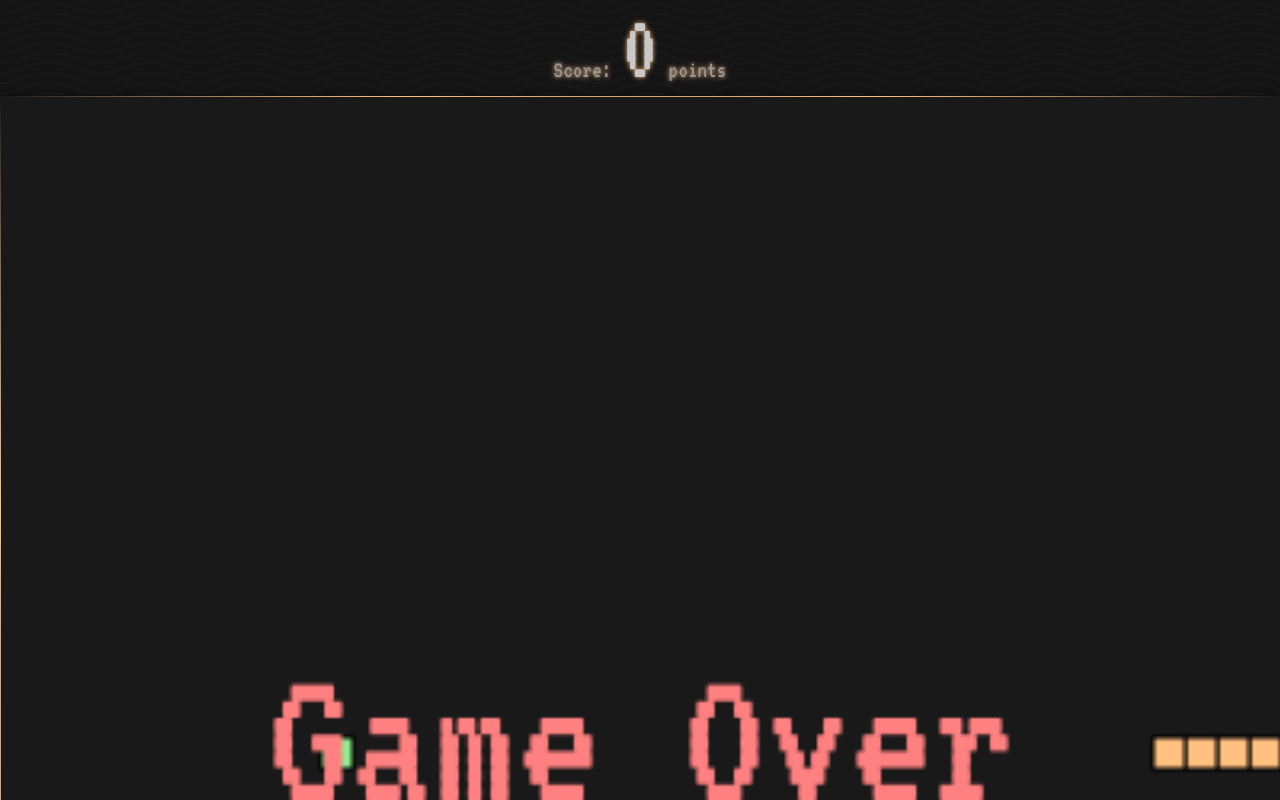
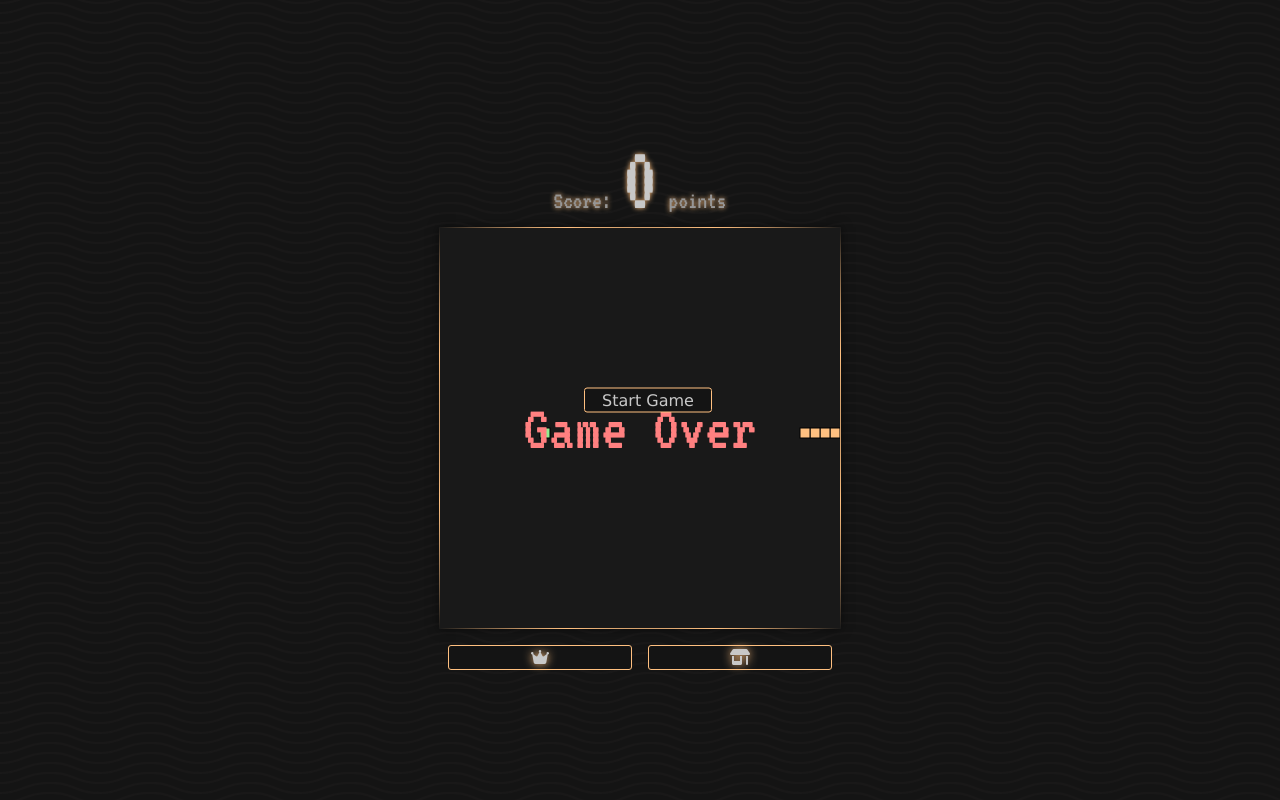
Before and after one commit to nxtdxve/snake-web, a plain HTML site: page index.html in a window 1280 px wide. Shown: the top 800 px of the page. Drawn offline with Linux system fonts and the light colour scheme.

Commit message:
fixxed resizing issues

```diff
--- a/index.html
+++ b/index.html
@@ -13,15 +13,19 @@
 </head>
 
 <body>
-    <div class="separator"></div>
+    <div class="game-container">
         <div id="score">0</div>
         <canvas id="snakeboard" width="400" height="400"></canvas>
+        <div class="buttons">
             <button class="scoreboardButton">
                 <i i="leaderboard" class="fa-solid fa-crown"></i>
             </button>
-    <button class="scoreboardButton">
+            <button class="shopButton">
                 <i id="shop" class="fa-solid fa-shop"></i>
             </button>
+        </div>
+        <button id="startButton">Start Game</button>
+    </div>
 
 </body>
 <script src="snakeGame.js"></script>
```
Lines whose indentation alone changed are shown as unchanged.
